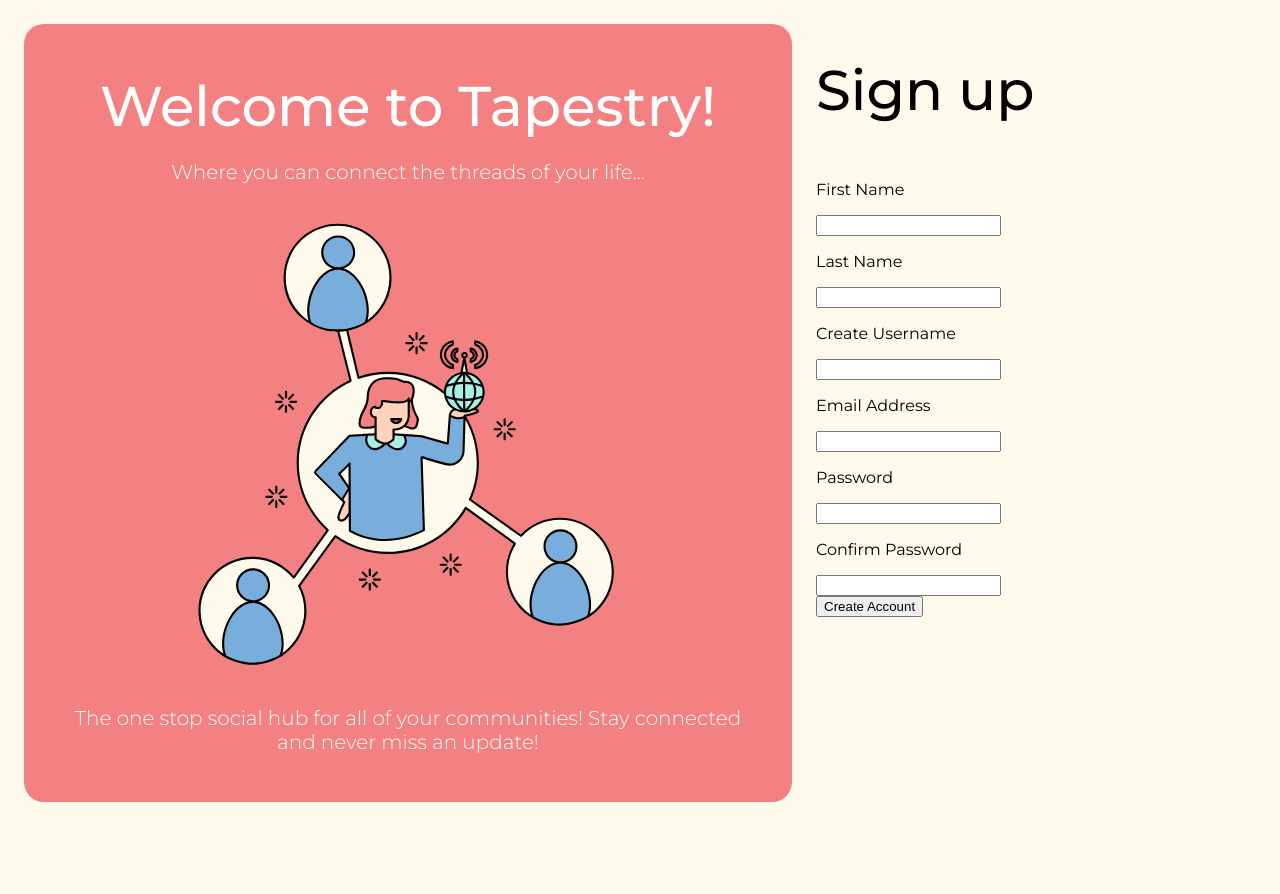
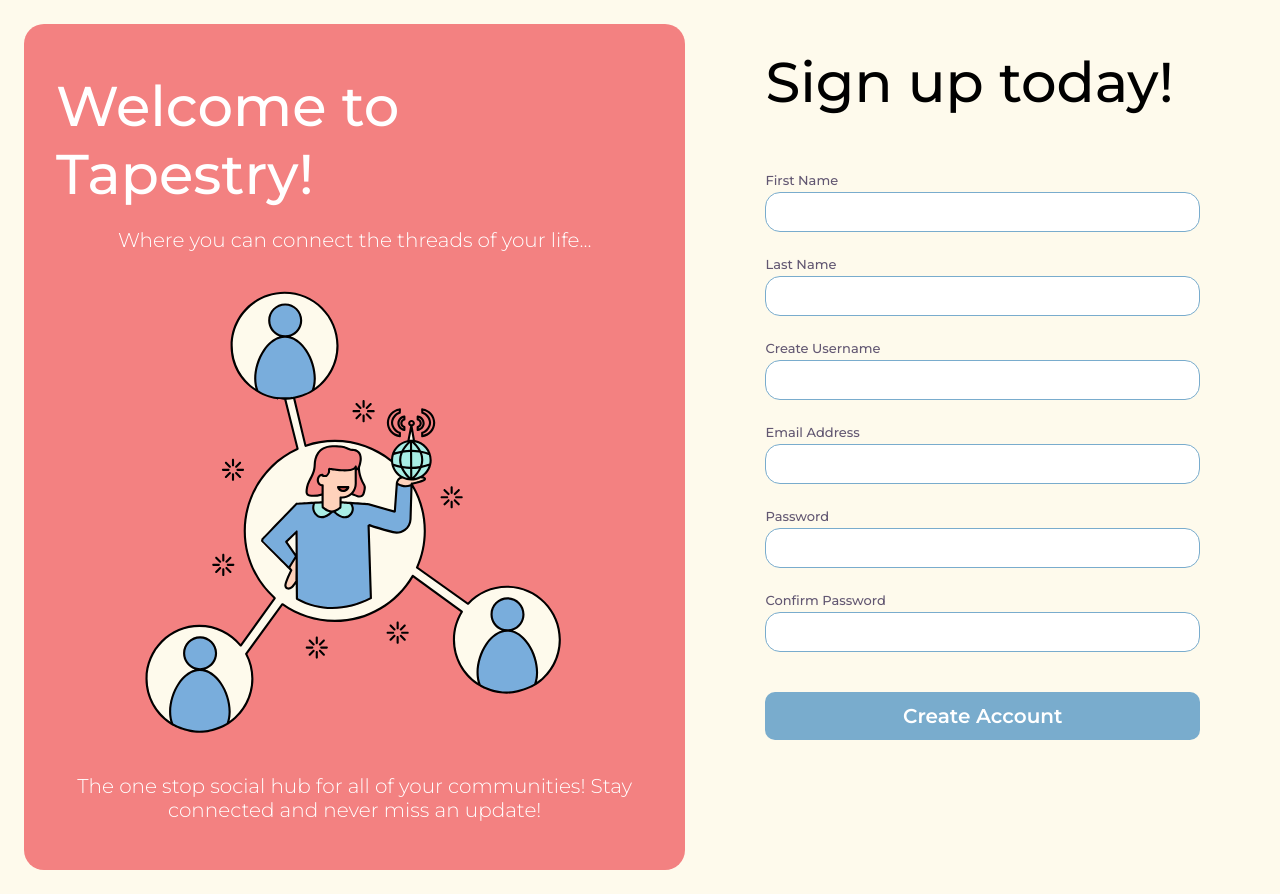
Before and after one commit to andreaholstein/tapestry-client, a React (Vite) app: page /signup in a window 1280 px wide. Before the commit the page ends 826 px from the top, so only its background shows below. Built offline with nearby package versions, Linux system fonts and the light colour scheme.

Commit message:
added styling to the form

```diff
--- a/src/components/SignupCard/SignupCard.scss
+++ b/src/components/SignupCard/SignupCard.scss
@@ -4,6 +4,7 @@
 .signup-card {
     background-color: $berry;
     margin: 1.5rem;
+    margin-right: 0;
     width: 55%;
     border-radius: 20px;
     padding: 3rem 2rem;
--- a/src/components/SignupForm/SignupForm.jsx
+++ b/src/components/SignupForm/SignupForm.jsx
@@ -25,7 +25,7 @@ function SignupForm() {
 
   return (
     <article className="signup-form">
-      <h1 className="signup-form__title">Sign up</h1>
+      <h1 className="signup-form__title">Sign up today!</h1>
       <form action="" className="signup-form__form">
         {[
           { label: "First Name", name: "first_name" },
--- a/src/components/SignupForm/SignupForm.scss
+++ b/src/components/SignupForm/SignupForm.scss
@@ -0,0 +1,48 @@
+@use "../../styles/partials/mixins" as *;
+@use "../../styles/partials/variables" as *;
+
+.signup-form {
+  padding: 3rem 5rem;
+  width: 40%;
+
+
+  &__title {
+    font-weight: 500;
+    margin-top: 0;
+  }
+
+  &__label {
+    font-weight: 500;
+    color: $grape;
+    margin-bottom: 0.25rem;
+    font-size: 0.813rem;
+    margin-top: 1.5rem;
+  }
+
+  &__input {
+    @include input-box;
+    width: 100%;
+  }
+
+  &__button {
+    @include primary-button;
+    width: 100%;
+    margin: 2.5rem 0;
+  }
+
+  &__error {
+    margin: 0.25rem 0;
+    &-message {
+      display: flex;
+      align-items: center;
+      gap: 0.25rem;
+    }
+  }
+
+  &__success {
+    text-align: center;
+    font-size: 1rem;
+    margin-top: 1rem;
+    margin-bottom: 0;
+  }
+}
--- a/src/styles/partials/_mixins.scss
+++ b/src/styles/partials/_mixins.scss
@@ -23,6 +23,33 @@
   text-decoration: none;
 }
 
+@mixin primary-button {
+  padding: 0.75rem 0;
+  font-family: "Montserrat";
+  font-weight: 600;
+  color: white;
+  background-color: $blue;
+  border: none;
+  border-radius: 10px;
+  font-size: 1.25rem;
+  cursor: pointer;
+}
+
+@mixin input-box {
+  height: 2.5rem;
+  border-radius: 15px;
+  border: 1px solid $blue;
+  padding-left: 1rem;
+  font-family: "Montserrat";
+  font-weight: 400;
+  font-size: 0.813rem;
+  box-sizing: border-box;
+
+  &:focus {
+    outline: 1px solid $blue;
+  }
+}
+
 // ----------- BREAKPOINTS -------------
 
 @mixin tablet {
--- /dev/null
+++ b/src/utils/api.js
@@ -0,0 +1,3 @@
+const baseURL = import.meta.env.VITE_API_URL;
+
+export { baseURL };
```
